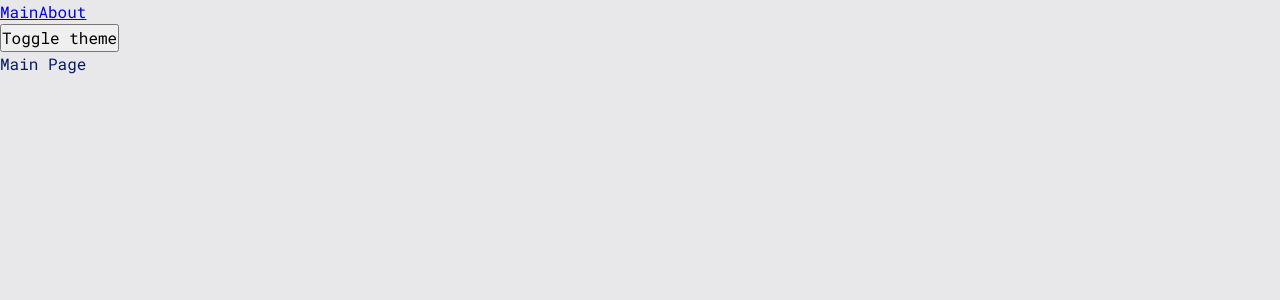
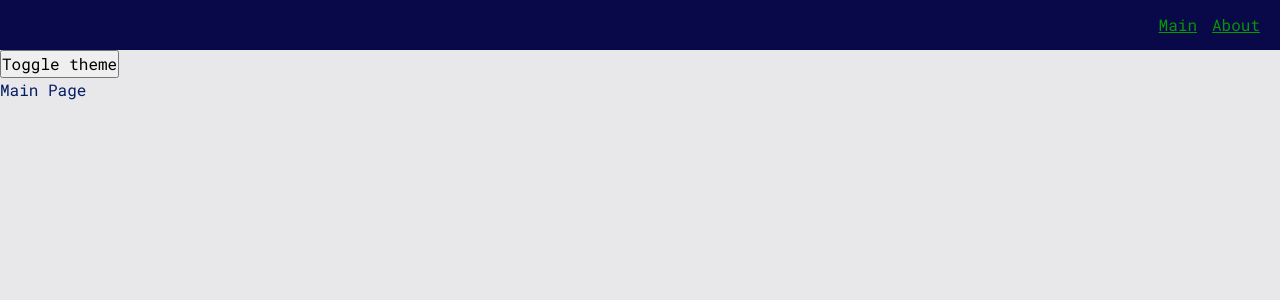
Before and after one commit to vladhaidukkk/prod-project, a React app: page / in a window 1280 px wide. Shown: the top 300 px of the page. Built offline with nearby package versions, Linux system fonts and the light colour scheme.

Commit message:
feat: create Navbar widget and RouteLink uikit component

```diff
--- a/src/app/index.tsx
+++ b/src/app/index.tsx
@@ -1,19 +1,15 @@
-import { Link } from 'react-router-dom';
 import Routing from 'pages';
 import { clsx } from 'shared/utils/clsx';
 import { useTheme } from 'shared/config/theme';
+import { Navbar } from 'widgets/navbar';
 import './index.scss';
-import { RouteNames, RoutePaths } from 'shared/config/routes';
 
 const App = () => {
   const { theme, toggleTheme } = useTheme();
 
   return (
     <div className={clsx('app', {}, [theme])}>
-      <nav>
-        <Link to={RoutePaths[RouteNames.Main]}>Main</Link>
-        <Link to={RoutePaths[RouteNames.About]}>About</Link>
-      </nav>
+      <Navbar />
 
       <button type="button" onClick={toggleTheme}>
         Toggle theme
--- a/src/app/styles/themes/dark.scss
+++ b/src/app/styles/themes/dark.scss
@@ -1,6 +1,9 @@
 .dark {
   --bg-color: #090949;
+  --inverted-bg-color: #e8e8ea;
 
   --primary-color: #049604;
   --secondary-color: #04ff04;
+  --inverted-primary-color: #0232c2;
+  --inverted-secondary-color: #0449e0;
 }
--- a/src/app/styles/themes/light.scss
+++ b/src/app/styles/themes/light.scss
@@ -1,6 +1,9 @@
 .light {
   --bg-color: #e8e8ea;
+  --inverted-bg-color: #090949;
 
   --primary-color: #041c65;
   --secondary-color: #0449e0;
+  --inverted-primary-color: #049604;
+  --inverted-secondary-color: #04ff04;
 }
--- /dev/null
+++ b/src/shared/ui/route-link/consts.ts
@@ -0,0 +1,4 @@
+export const enum RouteLinkVariants {
+  Primary = 'primary',
+  Inverted = 'inverted',
+}
--- /dev/null
+++ b/src/shared/ui/route-link/index.ts
@@ -0,0 +1,2 @@
+export { RouteLink } from './ui/route-link';
+export { RouteLinkVariants } from './consts';
--- /dev/null
+++ b/src/shared/ui/route-link/ui/route-link.module.scss
@@ -0,0 +1,7 @@
+.primary {
+  color: var(--primary-color);
+}
+
+.inverted {
+  color: var(--inverted-primary-color);
+}
--- /dev/null
+++ b/src/shared/ui/route-link/ui/route-link.tsx
@@ -0,0 +1,23 @@
+import { FC } from 'react';
+import { Link, LinkProps } from 'react-router-dom';
+import { clsx } from 'shared/utils/clsx';
+import { RouteLinkVariants } from '../consts';
+import cls from './route-link.module.scss';
+
+type RouteLinkProps = {
+  className?: string;
+  variant?: RouteLinkVariants;
+} & LinkProps;
+
+export const RouteLink: FC<RouteLinkProps> = ({
+  className,
+  variant = RouteLinkVariants.Primary,
+  children,
+  ...restProps
+}) => {
+  return (
+    <Link className={clsx('', {}, [className, cls[variant]])} {...restProps}>
+      {children}
+    </Link>
+  );
+};
--- a/src/shared/utils/clsx/index.ts
+++ b/src/shared/utils/clsx/index.ts
@@ -1,5 +1,9 @@
-export function clsx(cls: string, mods: Record<string, boolean>, additional: string[]) {
-  return [cls, ...additional, ...Object.keys(mods).filter((className) => mods[className])].join(
-    ' '
-  );
+export function clsx(
+  cls: string,
+  mods: Record<string, boolean> = {},
+  additional: (string | undefined)[] = []
+) {
+  return [cls, ...additional, ...Object.keys(mods).filter((className) => mods[className])]
+    .filter(Boolean)
+    .join(' ');
 }
--- /dev/null
+++ b/src/widgets/navbar/index.ts
@@ -0,0 +1 @@
+export { Navbar } from './ui/navbar';
--- /dev/null
+++ b/src/widgets/navbar/ui/navbar.module.scss
@@ -0,0 +1,15 @@
+.navbar {
+  display: flex;
+  align-items: center;
+  width: 100%;
+  height: 50px;
+  padding: 0 20px;
+  background: var(--inverted-bg-color);
+}
+
+.links {
+  display: flex;
+  align-items: center;
+  gap: 15px;
+  margin-left: auto;
+}
--- /dev/null
+++ b/src/widgets/navbar/ui/navbar.tsx
@@ -0,0 +1,23 @@
+import { RouteNames, RoutePaths } from 'shared/config/routes';
+import { RouteLink, RouteLinkVariants } from 'shared/ui/route-link';
+import { clsx } from 'shared/utils/clsx';
+import cls from './navbar.module.scss';
+
+type NavbarProps = {
+  className?: string;
+};
+
+export const Navbar = ({ className }: NavbarProps) => {
+  return (
+    <nav className={clsx(cls.navbar, {}, [className])}>
+      <div className={cls.links}>
+        <RouteLink to={RoutePaths[RouteNames.Main]} variant={RouteLinkVariants.Inverted}>
+          Main
+        </RouteLink>
+        <RouteLink to={RoutePaths[RouteNames.About]} variant={RouteLinkVariants.Inverted}>
+          About
+        </RouteLink>
+      </div>
+    </nav>
+  );
+};
```
Also changed, not shown: 1 other file (tests, documents, lock files or other folders).
